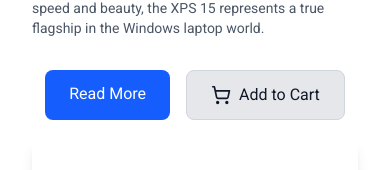
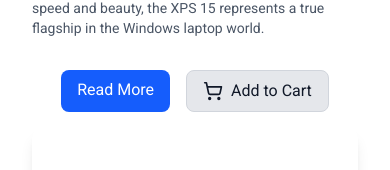
Before and after one commit to Gentlestan/eccom-site, a Next.js app: page / in a window 390 px wide. Shown: the part 590-760 px from the top of the page. Built offline with nearby package versions, Linux system fonts and the light colour scheme; no server answers.

Commit message:
updated cartpage

```diff
--- a/components/CartPage.tsx
+++ b/components/CartPage.tsx
@@ -46,14 +46,20 @@
                 <h2 className="font-semibold">{product.name}</h2>
                 <p className="text-gray-500">${product.price.toFixed(2)}</p>
               </div>
+              <div className="flex flex-col items-center gap-2 ml-auto md:flex-row md:items-center">
               <div className="flex items-center gap-2">
                 <button onClick={() => decreaseQty(product.id)} className="px-2 py-1 border rounded hover:bg-gray-100">-</button>
                 <span className="px-2">{qty}</span>
                 <button onClick={() => increaseQty(product.id)} className="px-2 py-1 border rounded hover:bg-gray-100">+</button>
               </div>
-              <button onClick={() => removeFromCart(product.id)} className="ml-4 p-2 hover:bg-red-100 rounded">
+
+              <button
+                onClick={() => removeFromCart(product.id)}
+                className="p-2 hover:bg-red-100 rounded"
+              >
                 <Trash2 className="w-5 h-5 text-red-500" />
               </button>
+            </div>
             </div>
           ))}
         </div>
--- a/components/Hero.tsx
+++ b/components/Hero.tsx
@@ -65,14 +65,14 @@
         <div className="flex justify-center md:justify-start gap-4">
           <a
             href={data.readMore.href}
-            className={`px-6 py-3 rounded-lg ${themeColors.buttonPrimary}`}
+            className={` px-4 py-2 md:px-6 md:py-3 rounded-lg ${themeColors.buttonPrimary}`}
           >
             {data.readMore.label}
           </a>
 
          <button
         onClick={() => console.log("Added:", data.addToCart.productId)}
-        className={`flex items-center gap-2 px-6 py-3 rounded-lg ${themeColors.buttonSecondary}`}
+        className={`flex items-center gap-2 px-4 py-2 md:px-6 md:py-3 rounded-lg ${themeColors.buttonSecondary}`}
       >
         <ShoppingCart className="w-5 h-5" />
         {data.addToCart.label}
```
Also changed, not shown: components/CartContext.tsx (deleted).
